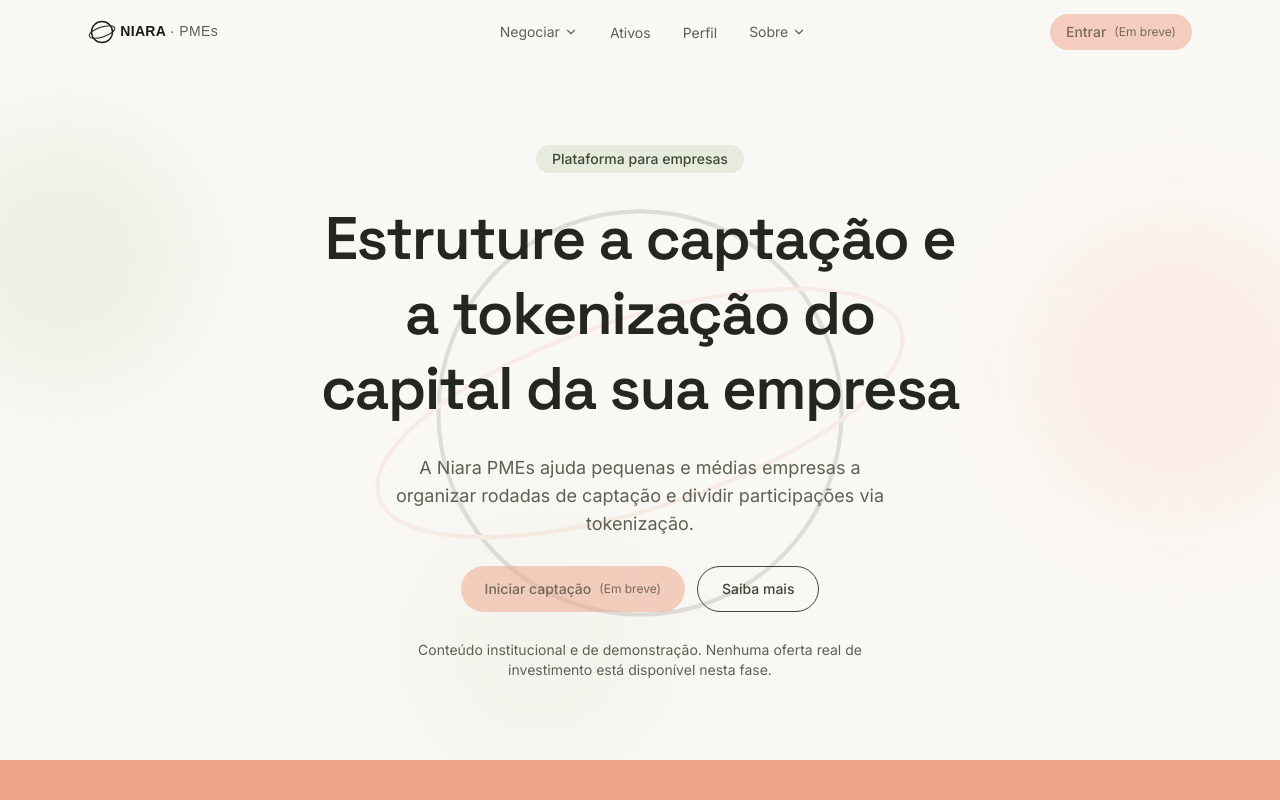
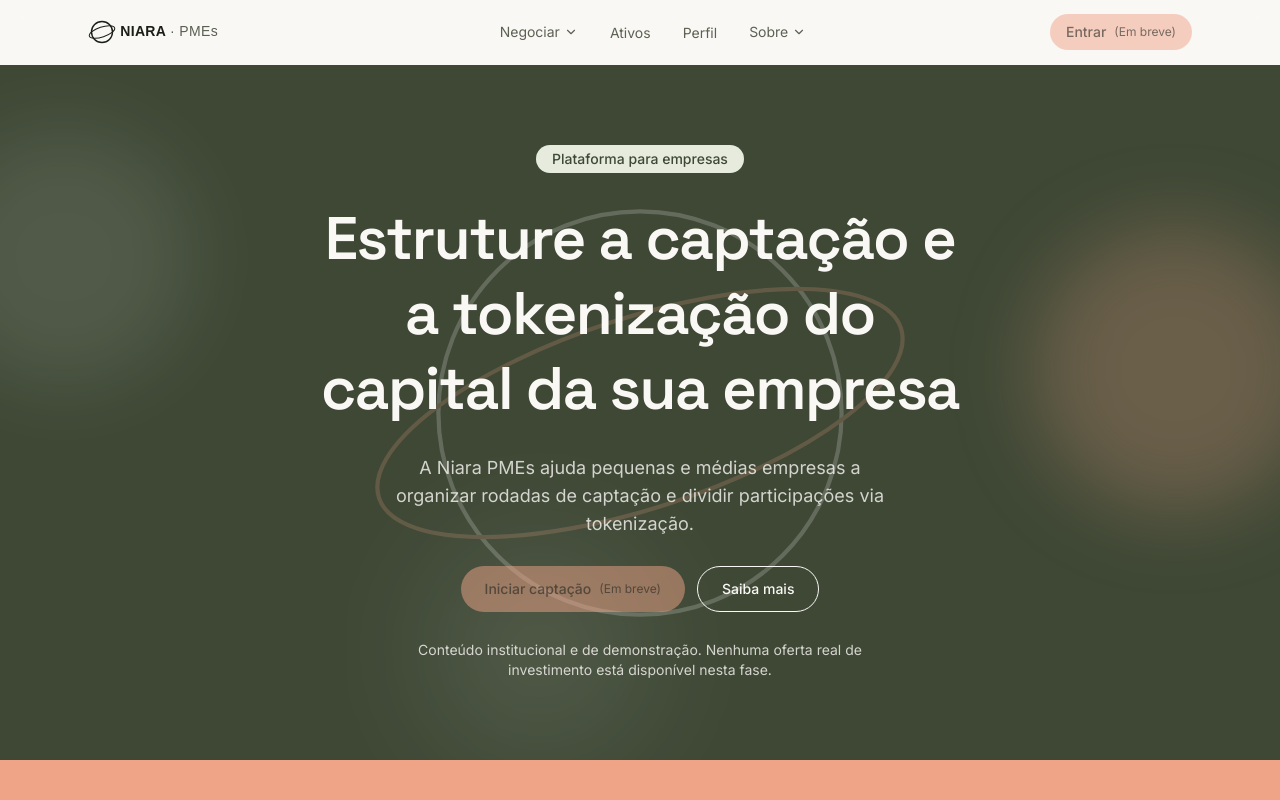
Before and after one commit to niaragaed/niara-PMEs, a Next.js app: page / in a window 1280 px wide. Shown: the top 800 px of the page. Built offline with nearby package versions, Linux system fonts and the light colour scheme.

Commit message:
style: hero com fundo verde cheio e contraste claro

```diff
--- a/src/components/hero/Hero.tsx
+++ b/src/components/hero/Hero.tsx
@@ -5,11 +5,13 @@ import { ptBr } from "@/lib/i18n/pt-br";
 // Hero centrado no texto, sem elemento central 3D: o astronauta foi
 // removido (ver CLAUDE.md). No lugar, HeroParallaxLayers desenha um motivo
 // decorativo sutil (planeta anelado da logo + glow suave) atrás do texto.
+// Fundo sálvia CHEIO (bg-military) — mesmo padrão de texto claro
+// (on-military) das demais seções verdes / faixa CTA final.
 export function Hero() {
   return (
     <section
       id="hero"
-      className="relative flex min-h-[80vh] flex-col items-center justify-center overflow-hidden px-6 py-20 text-center sm:min-h-[85vh]"
+      className="relative flex min-h-[80vh] flex-col items-center justify-center overflow-hidden bg-military px-6 py-20 text-center sm:min-h-[85vh]"
     >
       <HeroParallaxLayers />
 
@@ -18,11 +20,11 @@ export function Hero() {
           {ptBr.hero.badge}
         </span>
 
-        <h1 className="text-5xl font-semibold leading-tight tracking-tight text-ink sm:text-6xl">
+        <h1 className="text-5xl font-semibold leading-tight tracking-tight text-on-military sm:text-6xl">
           {ptBr.hero.title}
         </h1>
 
-        <p className="max-w-lg text-lg text-ink-muted">{ptBr.hero.subtitle}</p>
+        <p className="max-w-lg text-lg text-on-military/80">{ptBr.hero.subtitle}</p>
 
         <div className="flex flex-col gap-3 sm:flex-row">
           <button
@@ -38,13 +40,13 @@ export function Hero() {
 
           <Link
             href="/sobre/documentos"
-            className="inline-flex items-center justify-center rounded-full border border-military px-6 py-3 text-sm font-medium text-military transition-colors hover:bg-military-100"
+            className="inline-flex items-center justify-center rounded-full border border-on-military px-6 py-3 text-sm font-medium text-on-military transition-colors hover:bg-on-military/10"
           >
             {ptBr.hero.ctaSecondary}
           </Link>
         </div>
 
-        <p className="max-w-md text-sm text-ink-muted">{ptBr.common.avisoDemonstracao}</p>
+        <p className="max-w-md text-sm text-on-military/80">{ptBr.common.avisoDemonstracao}</p>
       </div>
     </section>
   );
--- a/src/components/hero/HeroParallaxLayers.tsx
+++ b/src/components/hero/HeroParallaxLayers.tsx
@@ -9,6 +9,10 @@ import { ScrollTrigger } from "gsap/ScrollTrigger";
 // aria-hidden e sem qualquer conteúdo textual. Inclui o motivo do
 // planeta anelado (mesmo traço do <Logo />) como elemento central sutil,
 // no lugar que era ocupado pelo astronauta.
+// Hero tem fundo military CHEIO (verde escuro): glows e traço da órbita
+// usam tons claros (bg/salmon) em baixa opacidade — tons military ficariam
+// "sujos" (mesma família de cor do fundo) e traços em --color-military
+// desapareceriam de vez sobre o próprio military.
 export function HeroParallaxLayers() {
   const layer1Ref = useRef<HTMLDivElement>(null);
   const layer2Ref = useRef<HTMLDivElement>(null);
@@ -54,16 +58,16 @@ export function HeroParallaxLayers() {
 
   return (
     <div className="pointer-events-none absolute inset-0 overflow-hidden" aria-hidden="true">
-      <div ref={layer1Ref} className="absolute -left-16 top-16 h-64 w-64 rounded-full bg-military-100/60 blur-2xl" />
-      <div ref={layer2Ref} className="absolute -right-10 top-40 h-72 w-72 rounded-full bg-salmon-100/70 blur-2xl" />
-      <div ref={layer3Ref} className="absolute bottom-0 left-1/3 h-56 w-56 rounded-full bg-military-100/40 blur-3xl" />
+      <div ref={layer1Ref} className="absolute -left-16 top-16 h-64 w-64 rounded-full bg-bg/10 blur-2xl" />
+      <div ref={layer2Ref} className="absolute -right-10 top-40 h-72 w-72 rounded-full bg-salmon/25 blur-2xl" />
+      <div ref={layer3Ref} className="absolute bottom-0 left-1/3 h-56 w-56 rounded-full bg-bg/10 blur-3xl" />
 
       <div
         ref={orbitRef}
-        className="absolute left-1/2 top-1/2 h-[420px] w-[420px] -translate-x-1/2 -translate-y-1/2 opacity-[0.14] sm:h-[560px] sm:w-[560px]"
+        className="absolute left-1/2 top-1/2 h-[420px] w-[420px] -translate-x-1/2 -translate-y-1/2 opacity-[0.2] sm:h-[560px] sm:w-[560px]"
       >
         <svg viewBox="0 0 200 200" className="h-full w-full" fill="none">
-          <circle cx="100" cy="100" r="72" stroke="var(--color-military)" strokeWidth="1.5" />
+          <circle cx="100" cy="100" r="72" stroke="var(--color-bg)" strokeWidth="1.5" />
           <ellipse
             cx="100"
             cy="100"
```
Also changed, not shown: 1 other file (tests, documents, lock files or other folders).
